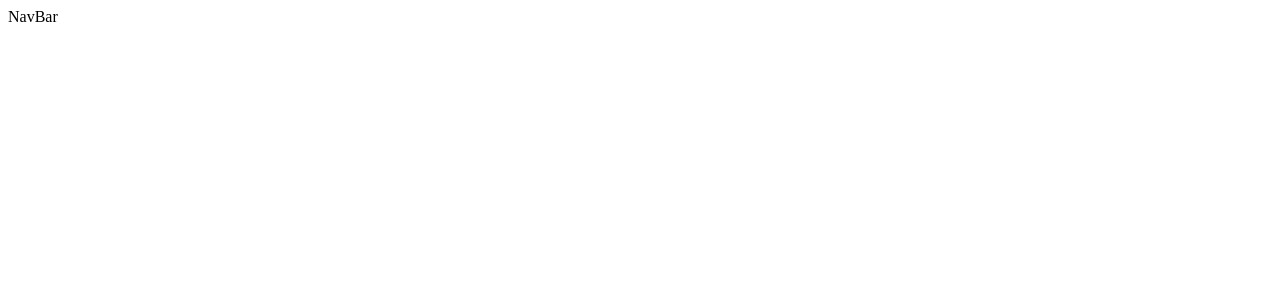
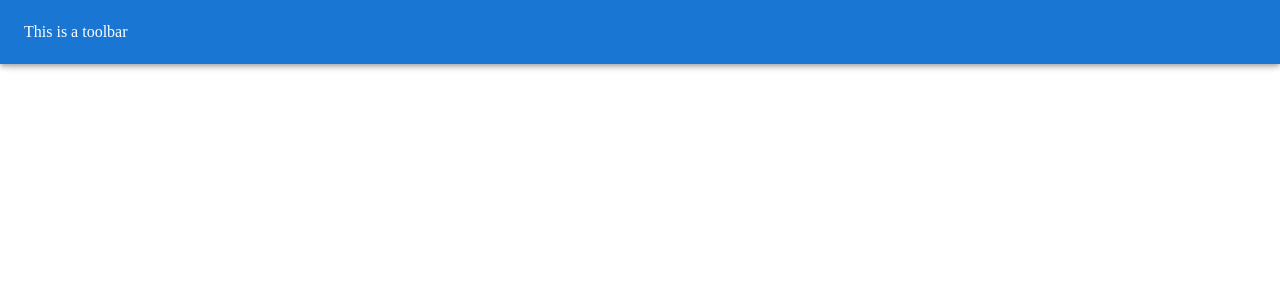
Before and after one commit to couvq/firebase-booklist-website, a React (Create React App) app: page / in a window 1280 px wide. Shown: the top 300 px of the page. Built offline with nearby package versions, Linux system fonts and the light colour scheme.

Commit message:
added a blank navbar with default styling

```diff
--- a/src/components/NavBar.js
+++ b/src/components/NavBar.js
@@ -1,10 +1,24 @@
-import React from 'react';
+import React from "react";
+import { AppBar, Toolbar } from "@mui/material";
 
 const NavBar = () => {
-
   return (
-    <div>NavBar</div>
+    <>
+      <AppBar>
+        <Toolbar
+          sx={{
+            display: "flex",
+            flexDirecton: "row",
+            justifyContent: "space-between",
+            alignItems: "center",
+            backgroundColor: "",
+          }}
+        >
+          This is a toolbar
+        </Toolbar>
+      </AppBar>
+    </>
   );
-}
+};
 
 export default NavBar;
```
